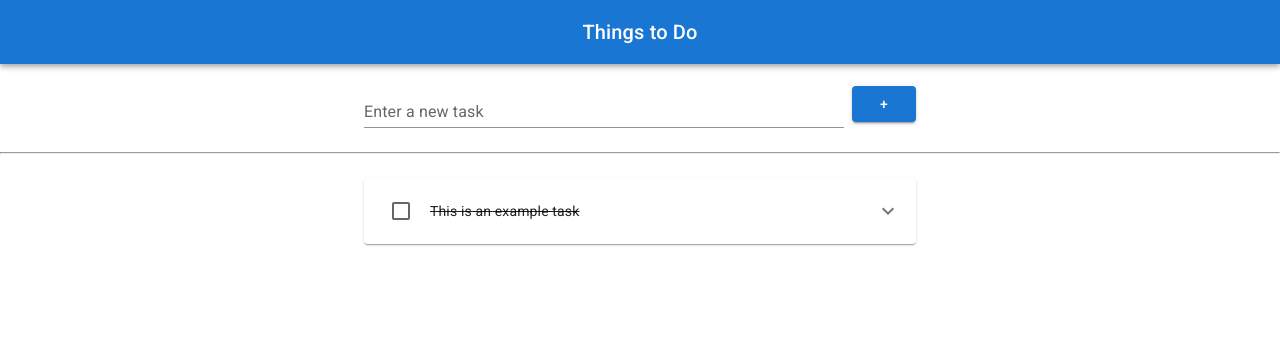
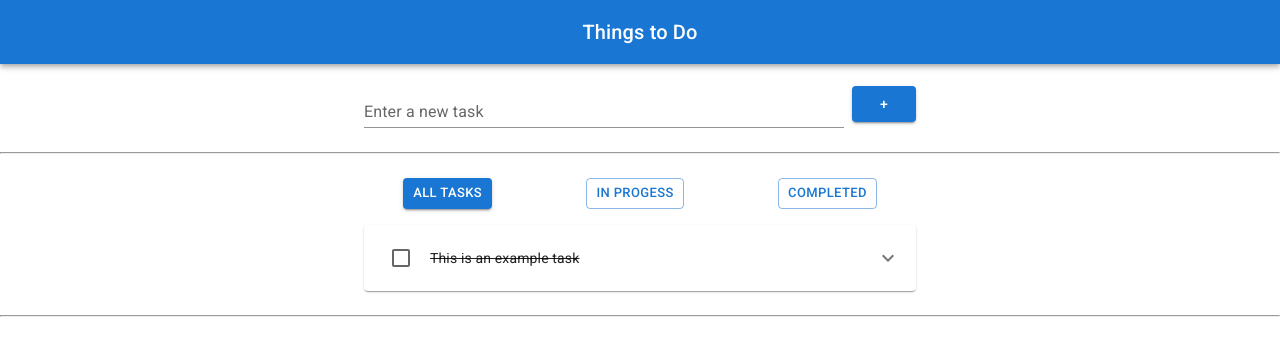
Before and after one commit to ryangholland/material-todo, a React (Vite) app: page / in a window 1280 px wide. Shown: the top 356 px of the page. Built offline with nearby package versions, Linux system fonts and the light colour scheme.

Commit message:
Add buttons to filter tasklist

```diff
--- a/src/App.jsx
+++ b/src/App.jsx
@@ -86,15 +86,30 @@ function App() {
           }}
         >
           <Container maxWidth="sm">
+            <Stack
+              direction="row"
+              justifyContent="space-around"
+              spacing={2}
+              sx={{ mb: 2 }}
+            >
+              <Button size="small" variant="contained">
+                All Tasks
+              </Button>
+              <Button size="small" variant="outlined">
+                In Progess
+              </Button>
+              <Button size="small" variant="outlined">
+                Completed
+              </Button>
+            </Stack>
             <Stack spacing={2}>
               {tasks.map((task) => {
-                return (
-                  <Task task={task} key={task.id}></Task>
-                );
+                return <Task task={task} key={task.id}></Task>;
               })}
             </Stack>
           </Container>
         </Box>
+        <hr></hr>
       </main>
     </>
   );
```
